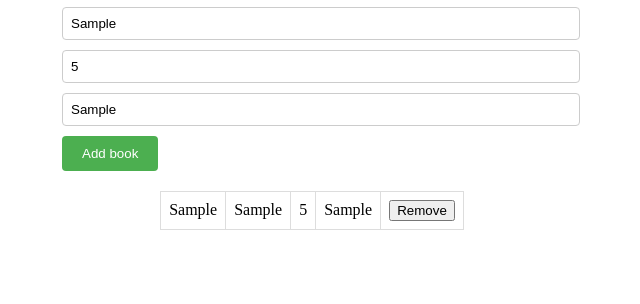
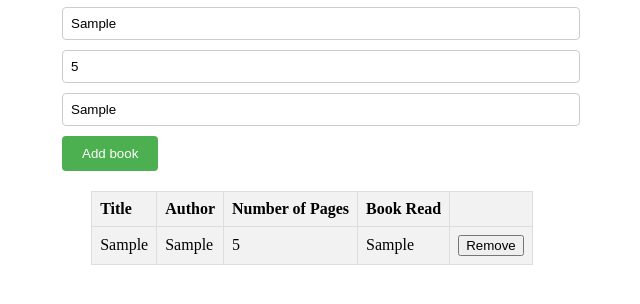
Before and after one commit to michaeloshea04/libraryPage, a plain HTML site: page index.html in a window 1280 px wide. Both pictures are taken after typing "Sample", "Sample", "5", "Sample" into the empty fields and a click on the button "Add book". Shown: the part 124-428 px from the top of the page, without its empty margins (328-968 px from the left). Drawn offline with Linux system fonts and the light colour scheme.

Commit message:
table header fixed

```diff
--- a/index.html
+++ b/index.html
@@ -35,6 +35,12 @@
       </table>
       </div>
 
+      <table id="myTable">
+        <tbody id="tableBody">
+
+        </tbody>
+      </table>
+
       <script src="main.js"></script>
 
 
--- a/main.js
+++ b/main.js
@@ -54,6 +54,8 @@ function displayBooksInTable() {
     } else {
       tbody.innerHTML = ''; // Clear existing rows
     }
+    //Call function to add table header
+    addTableHeader();
 
     myLibrary.forEach(function(book, index) {
       var row = tbody.insertRow();
@@ -83,3 +85,25 @@ function removeBook() {
     myLibrary.splice(index, 1);
     displayBooksInTable(); // Re-display books after removal
 }
+
+//Function to create a table header
+function addTableHeader () {
+  //create a new paragraph element
+  var tableHeader = document.createElement('tr');
+
+  // Create table header cells with the specified headings
+  var headings = ["Title", "Author", "Number of Pages", "Book Read", ""];
+  for (var i = 0; i < headings.length; i++) {
+    var th = document.createElement("th");
+    th.textContent = headings[i];
+    tableHeader.appendChild(th);
+  }
+
+  // Get the table element
+  var table = document.getElementById("tableContainer");
+
+  // Add the header row to the table
+  var tableBody = table.querySelector("tbody");
+  tableBody.appendChild(tableHeader);
+
+}
--- a/style.css
+++ b/style.css
@@ -65,7 +65,7 @@ header {
     border: 1px solid #ddd;
     padding: 8px;
     text-align: left;
-    margin: ;
+
   }
 
   th {
```
